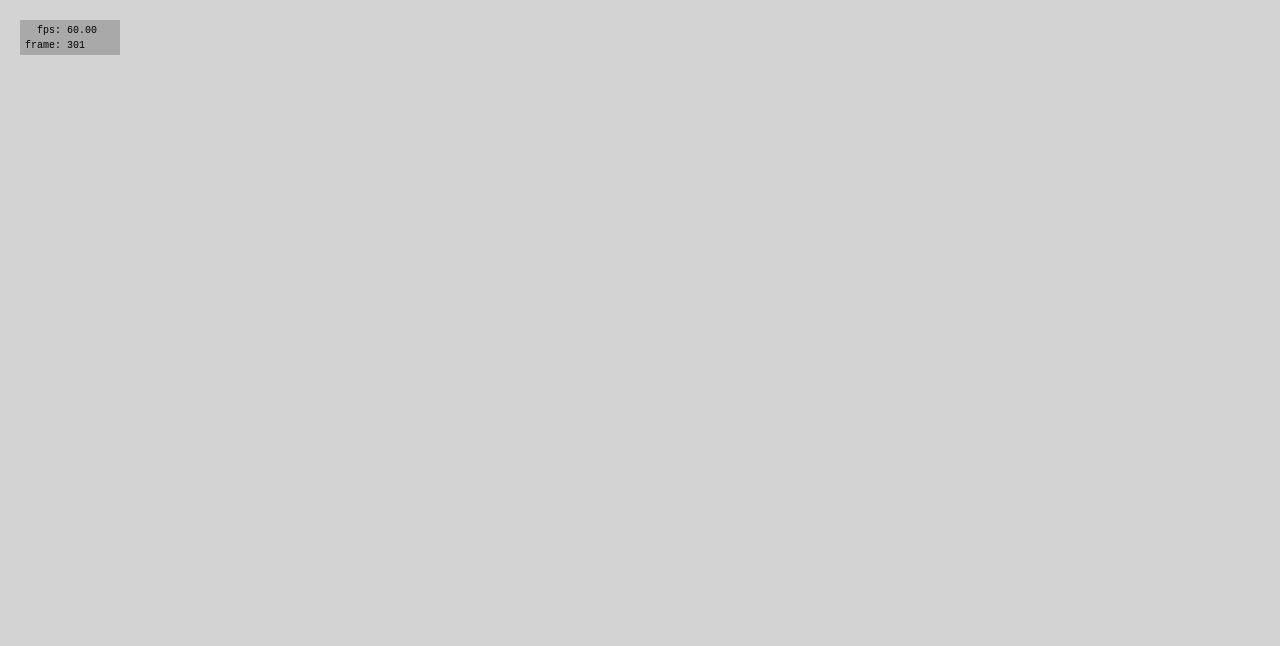
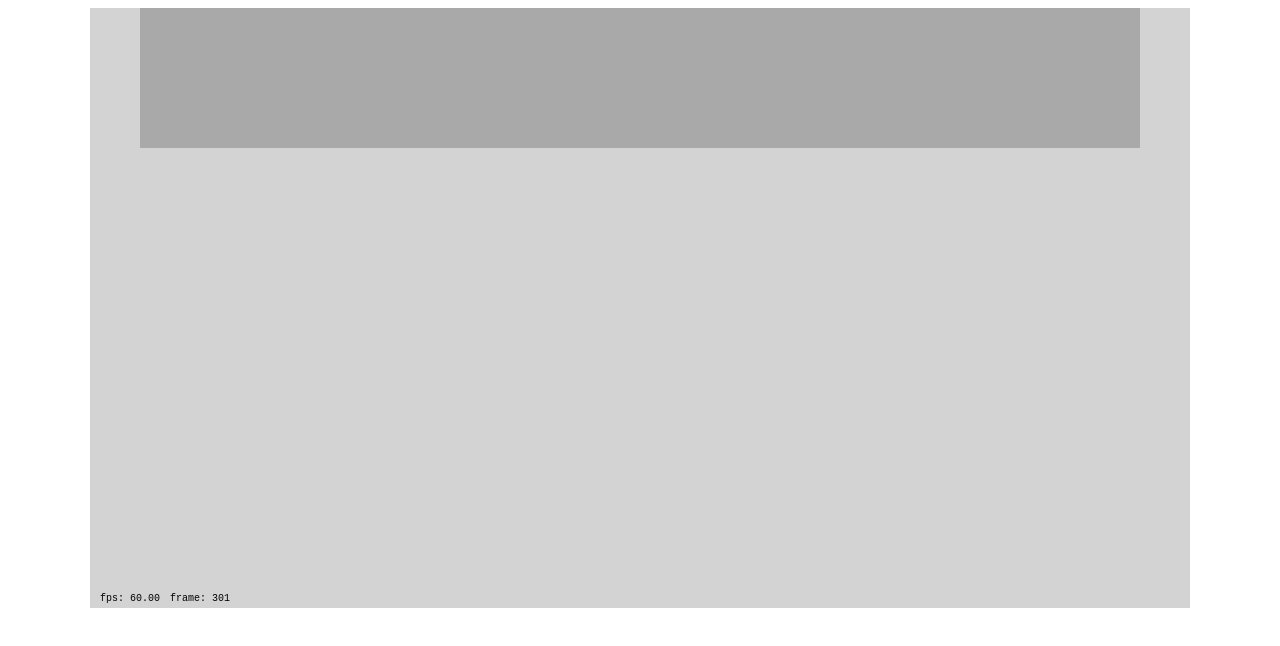
Before and after one commit to culture-of-development/js13k-back, a plain HTML site: page src/index.html in a window 1280 px wide. Drawn offline with Linux system fonts and the light colour scheme.

Commit message:
fixed board size

```diff
--- a/src/game.js
+++ b/src/game.js
@@ -4,20 +4,9 @@ const canvas = doc.getElementById("game");
 const canvasCtx = canvas.getContext("2d");
 const gameState = {};
 
-// class Player
-// {
-//     constructor(name, avatar) {
-//         this.name = name;
-//         this.avatar = avatar;
-//         this.health = 1000;
-//         this.minions = [];
-//     }
-// }
-
 class GameObject
 {
-    constructor(name) {
-        this.name = name;
+    constructor() {
         this.components = [];
         this.location = { x: 0, y: 0 };
         this.size = { height: 1, width: 1 };
@@ -63,8 +52,8 @@ class RectRenderer
 
 class TextGameObject extends GameObject
 {
-    constructor(name, text = null, font = "20px Arial", textAlign = "left", textBaseline = "top", style = "black", fill = true) {
-        super(name);
+    constructor(text = null, font = "20px Arial", textAlign = "left", textBaseline = "top", style = "black", fill = true) {
+        super();
         this.text = text;
         this.renderer = new TextRenderer(font, textAlign, textBaseline, style, fill);
     }
@@ -98,52 +87,38 @@ class TextRenderer
     }
 }
 
-// class Minion extends GameObject
-// {
-//     constructor(name, avatar, type, specialization, rarity, phy_attack, phy_defense, magic_attack, magic_defense, health, mana, attack_speed) {
-//         super(name);
-//         this.avatar = avatar;
-//         this.type = type;
-//         this.specialization = specialization;
-//         this.rarity = rarity;
-//         this.physicalAttack = phy_attack;
-//         this.physicalDefense = phy_defense;
-//         this.magicAttack = magic_attack;
-//         this.magicDefense = magic_defense;
-//         this.health = health;
-//         this.mana = mana;
-//         this.attackSpeed = attack_speed;
-//         this.onBoard = false;
-//         this.size.height = 50;
-//         this.size.width = 50;
-//     }
-// }
+class Player extends GameObject
+{
+    constructor(name, avatar) {
+        super();
+        this.name = name;
+        this.avatar = avatar;
+        this.health = 1000;
+        this.minions = [];
+    }
+}
 
-const mainGameLoop = function() {
-    update(gameState);
-    render(gameState);
-    requestAnimationFrame(mainGameLoop);
-};
-const update = function(state) {
-    updateStats(state.stats);
-    gameState.scene.update();
-};
-const updateStats = function(stats) {
-    stats.frameCounter += 1;
+class Minion extends GameObject
+{
+    constructor(name, avatar, type, specialization, rarity, phy_attack, phy_defense, magic_attack, magic_defense, health, mana, attack_speed) {
+        super();
+        this.name = name;
+        this.avatar = avatar;
+        this.type = type;
+        this.specialization = specialization;
+        this.rarity = rarity;
+        this.physicalAttack = phy_attack;
+        this.physicalDefense = phy_defense;
+        this.magicAttack = magic_attack;
+        this.magicDefense = magic_defense;
+        this.health = health;
+        this.mana = mana;
+        this.attackSpeed = attack_speed;
+        this.state = "";
+    }
+}
 
-    const now = performance.now();
-    const first = stats.times.shift();
-    stats.frameRate = 1000.0 * (stats.times.length + 1) / (now - first);
-    stats.times.push(now);
-}
-const render = function(state) {
-    state.scene.updateScreenLocations({ x: 0, y: 0 });
-    state.scene.render();
-};
-// const drawGame = function(state) {
-//     renderBoard(state);
-//     renderPlayers(state);
-// };
+
 // const renderBoard = function(state) {
 //     const middle = canvasCtx.canvas.width / 2;
 //     const width = 1000;
@@ -211,60 +186,19 @@ const render = function(state) {
 //         locationLeft += 70;
 //     });
 // };
-// const drawStats = function(stats) {
-//     if (stats.frameCounter < 1) return;
-//     canvasCtx.textAlign = "left";
-//     canvasCtx.textBaseline = "top";
-//     canvasCtx.fillStyle = "black";
-//     canvasCtx.font = "10px monospace";
-//     let bottom = canvasCtx.canvas.height;
-//     canvasCtx.fillText("  fps: " + stats.frameRate.toPrecision(4), 10, bottom - 30);
-//     canvasCtx.fillText("frame: " + stats.frameCounter, 10, bottom - 15);
-// };
-const resizeCanvas = function() {
-    canvas.width  = win.innerWidth;
-    canvas.height = win.innerHeight;
-    gameState.scene.size.width = win.innerWidth;
-    gameState.scene.size.height = win.innerHeight;
-}
+
 
 const runGame = function() {
     initializeGameState();
-    resizeCanvas();
-    win.addEventListener("resize", resizeCanvas);
     mainGameLoop();
 };
 const initializeGameState = function() {
     const time = performance.now();
     gameState.stats = {
         frameCounter: 0,
-        times: [time, time, time, time, time, time, time, time, time, time, time, time, time, time, time],
+        times: [time, time, time, time, time],
         frameRate: 0,
     };
-
-    gameState.scene = new GameObject("GameScene");
-        gameState.scene.renderer = new RectRenderer("lightgray");
-
-    const statsBox = new GameObject("StatsBox");
-        statsBox.location.x = 20;
-        statsBox.location.y = 20;
-        statsBox.size.width = 100;
-        statsBox.size.height = 35;
-        statsBox.renderer = new RectRenderer("darkgray");
-        let fpsText = new TextGameObject("FpsText", "  fps: 0.00", font = "10px monospace", style = "black");
-            fpsText.location.x = 5;
-            fpsText.location.y = 5;
-            statsBox.components.push(fpsText);
-        let frameCounterText = new TextGameObject("FrameCounterText", "frame: 0", font = "10px monospace", style = "black");
-            frameCounterText.location.x = 5;
-            frameCounterText.location.y = 20;
-            statsBox.components.push(frameCounterText);
-        statsBox.updates.push(gObj => {
-            fpsText.setText("  fps: " + gameState.stats.frameRate.toPrecision(4));
-            frameCounterText.setText("frame: " + gameState.stats.frameCounter);
-        });
-    gameState.scene.components.push(statsBox);
-
 
     // gameState.player1 = new Player("player", "🐵");
     // gameState.player2 = new Player("computer", "🐷");
@@ -301,5 +235,54 @@ const initializeGameState = function() {
     // gameState.player2.minions.push(gameState.minions[3]);
     // gameState.player2.minions.push(gameState.minions[4]);
     // gameState.player2.minions.push(gameState.minions[5]);
+
+    var scene = new GameObject();
+        scene.renderer = new RectRenderer("lightgray");
+        scene.size.width = canvas.width;
+        scene.size.height = canvas.height;
+    gameState.scene = scene;
+
+    const statsBox = new GameObject();
+        statsBox.location = {x:5,y:580};
+        statsBox.size = {width:100,height:20};
+        let fpsText = new TextGameObject("fps: 0.00", font = "10px monospace", style = "black");
+            fpsText.location = {x:5,y:5};
+            statsBox.components.push(fpsText);
+        let frameCounterText = new TextGameObject("frame: 0", font = "10px monospace", style = "black");
+            frameCounterText.location = {x:75,y:5};
+            statsBox.components.push(frameCounterText);
+        statsBox.updates.push(gObj => {
+            fpsText.setText("fps: " + gameState.stats.frameRate.toPrecision(4));
+            frameCounterText.setText("frame: " + gameState.stats.frameCounter);
+        });
+    scene.components.push(statsBox);
+
+    const centerTop = new GameObject();
+        centerTop.location = {x: scene.size.width/2,y:0};
+    scene.components.push(centerTop);
+
+    const heroBox = new GameObject();
+        heroBox.location = {x:-500,y:0};
+        heroBox.size = {width:1000,height:140};
+        heroBox.renderer = new RectRenderer("darkgray");
+    centerTop.components.push(heroBox);
 };
+const mainGameLoop = function() {
+    // update
+    updateStats(gameState.stats);
+    gameState.scene.update();
+    // render
+    gameState.scene.updateScreenLocations({ x: 0, y: 0 });
+    gameState.scene.render();
+    // loop
+    requestAnimationFrame(mainGameLoop);
+};
+const updateStats = function(stats) {
+    stats.frameCounter += 1;
+
+    const now = performance.now();
+    const first = stats.times.shift();
+    stats.frameRate = 1000.0 * (stats.times.length + 1) / (now - first);
+    stats.times.push(now);
+}
 runGame();
--- a/src/index.html
+++ b/src/index.html
@@ -3,13 +3,10 @@
     <head>
         <title>Backprop</title>
         <meta charset="utf-8">
-        <style>
-            html, body { padding: 0; margin: 0; }
-            #game { position: absolute; }
-        </style>
+        <style>#game{margin: 0 auto; display: block;}</style>
     </head>
     <body>
-        <canvas id="game"></canvas>
+        <canvas id="game" height="600px" width="1100px"></canvas>
         <script src="game.js"></script>
     </body>
 </html>
```
